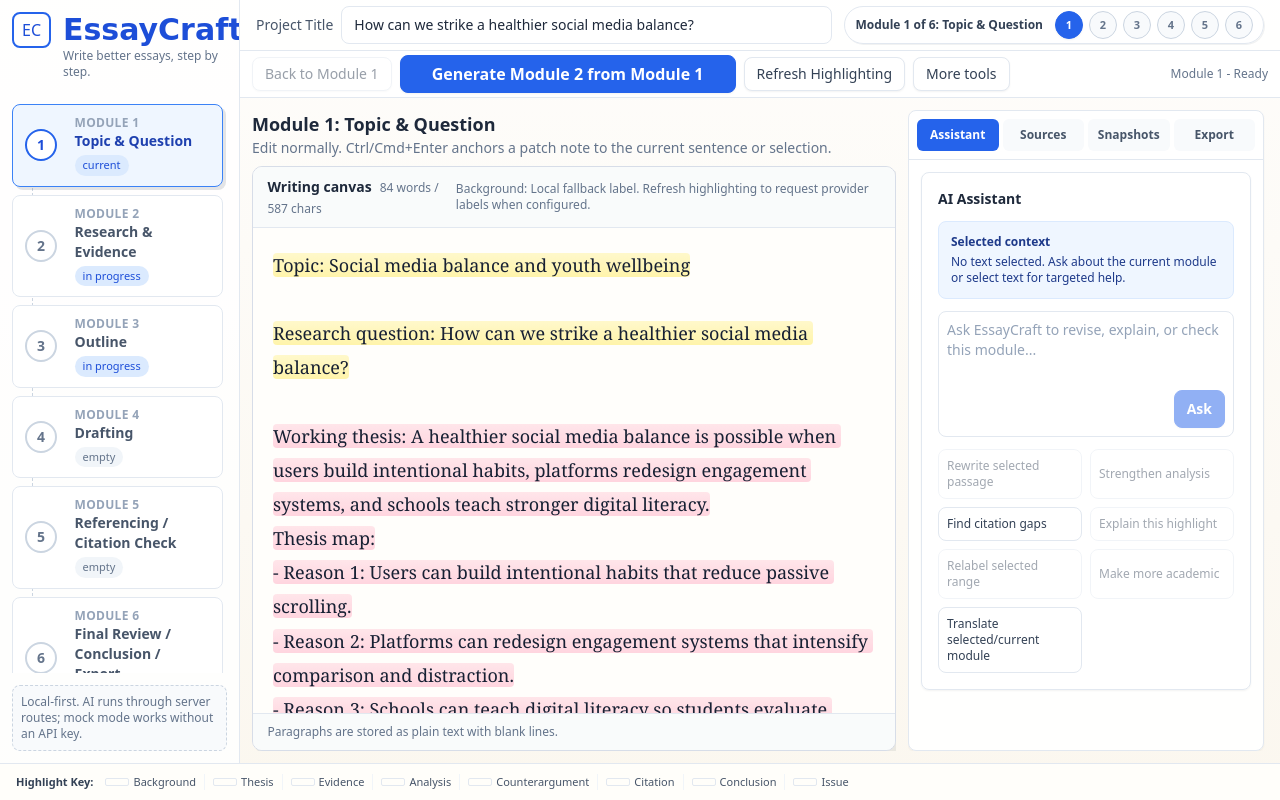
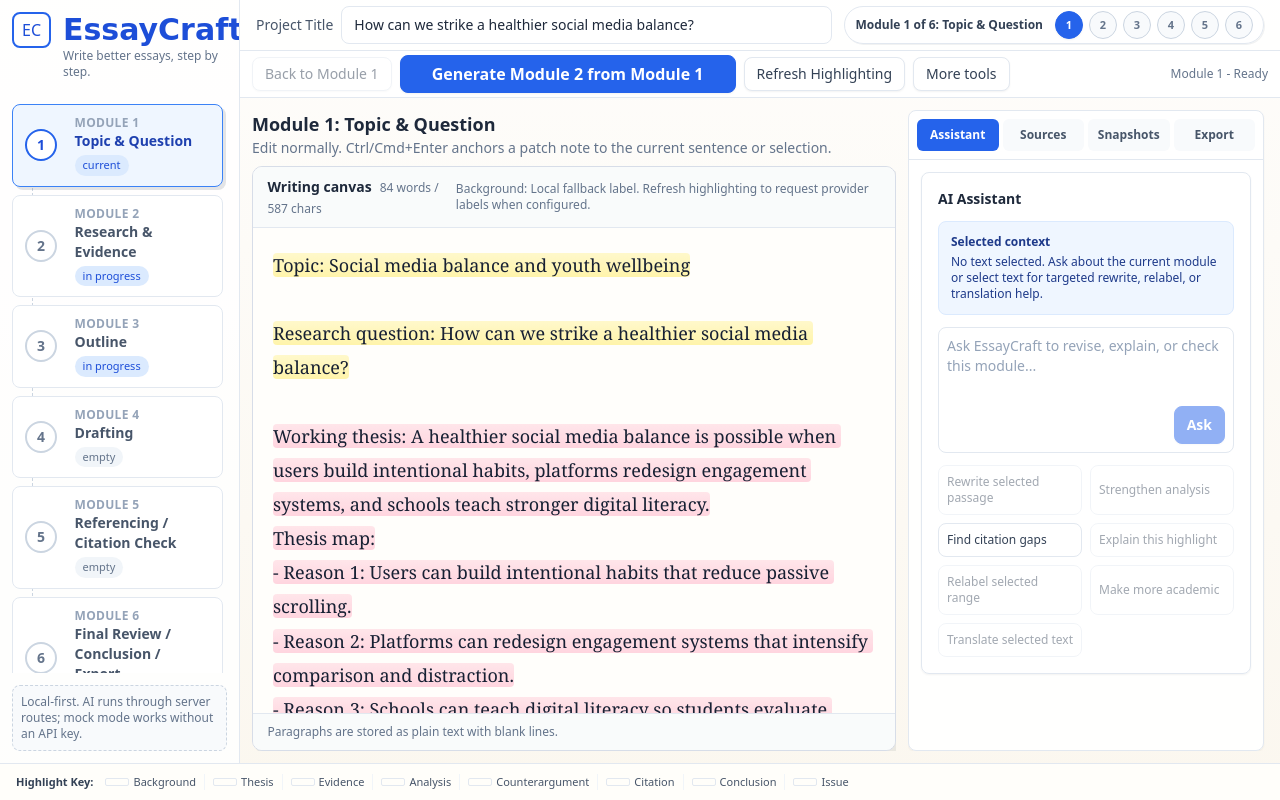
Before and after one commit to zhuyf25t/EssayCraft, a Next.js app: page / in a window 1280 px wide. Built offline with nearby package versions, Linux system fonts and the light colour scheme.

Commit message:
feat: route selected translation through assistant

```diff
--- a/src/app/api/assist/route.ts
+++ b/src/app/api/assist/route.ts
@@ -170,8 +170,8 @@ function mockAssistantChinese(value: string) {
       if (/^Working thesis\s*:/i.test(line) || /^Thesis\s*:/i.test(line)) return `\u8bba\u70b9\uff1a${assistantChineseConcepts(line)}`;
       const concepts = assistantChineseConcepts(line);
       return concepts
-        ? `\u53c2\u8003\u8bd1\u6587\uff1a${concepts}`
-        : "\u53c2\u8003\u8bd1\u6587\uff1a\u8fd9\u53e5\u8bdd\u8868\u8fbe\u4e86\u539f\u6587\u7684\u4e00\u4e2a\u5199\u4f5c\u8981\u70b9\uff0c\u9002\u5408\u7ed3\u5408\u4e0a\u4e0b\u6587\u7406\u89e3\u3002";
+        ? concepts
+        : "\u8fd9\u4e00\u6bb5\u9700\u8981\u8fde\u63a5\u7ffb\u8bd1\u63d0\u4f9b\u65b9\u540e\u8fdb\u884c\u66f4\u7cbe\u786e\u7684\u4e2d\u6587\u7ffb\u8bd1\u3002";
     })
     .join("\n");
 }
@@ -191,5 +191,5 @@ function assistantChineseConcepts(value: string) {
   add(/evidence|source|citation|reference/.test(lower), "\u8bc1\u636e\u4e0e\u6765\u6e90");
   add(/technology|ai|human/.test(lower), "\u6280\u672f\u4e0e\u4eba\u7684\u9700\u8981");
   if (!concepts.length) return "";
-  return `\u8fd9\u90e8\u5206\u8ba8\u8bba${concepts.join("\u3001")}\u7684\u5173\u7cfb\uff0c\u5e76\u53ef\u4f5c\u4e3a\u5199\u4f5c\u53c2\u8003\u3002`;
+  return `${concepts.join("\u3001")}\u4e4b\u95f4\u7684\u5173\u7cfb\u9700\u8981\u5728\u8bd1\u6587\u4e2d\u4fdd\u6301\u6e05\u6670\u3002`;
 }
--- a/src/components/AssistantPanel.tsx
+++ b/src/components/AssistantPanel.tsx
@@ -10,7 +10,7 @@ const ACTIONS = [
   { label: "Explain this highlight", requiresSelection: true },
   { label: "Relabel selected range", requiresSelection: true },
   { label: "Make more academic", requiresSelection: true },
-  { label: "Translate selected/current module", requiresSelection: false }
+  { label: "Translate selected text", requiresSelection: true }
 ];
 
 export function AssistantPanel({
@@ -35,7 +35,8 @@ export function AssistantPanel({
   const [instruction, setInstruction] = useState("");
   const hasSelection = selectedRange.end > selectedRange.start && selectedText.trim().length > 0;
   const canApply = Boolean(suggestion && ((suggestion.proposedText && suggestion.replaceRange) || suggestion.annotations.length));
-  const applyLabel = suggestion?.proposedText ? "Apply replacement" : "Apply labels";
+  const isTranslationPreview = Boolean(suggestion?.proposedText && /translat/i.test(suggestion.reply));
+  const applyLabel = suggestion?.proposedText ? (isTranslationPreview ? "Apply to selection" : "Apply replacement") : "Apply labels";
 
   function submitInstruction() {
     const value = instruction.trim();
@@ -58,7 +59,7 @@ export function AssistantPanel({
             Range {selectedRange.start}-{selectedRange.end}: {selectedText}
           </p>
         ) : (
-          <p className="mt-1">No text selected. Ask about the current module or select text for targeted help.</p>
+          <p className="mt-1">No text selected. Ask about the current module or select text for targeted rewrite, relabel, or translation help.</p>
         )}
       </div>
 
```
